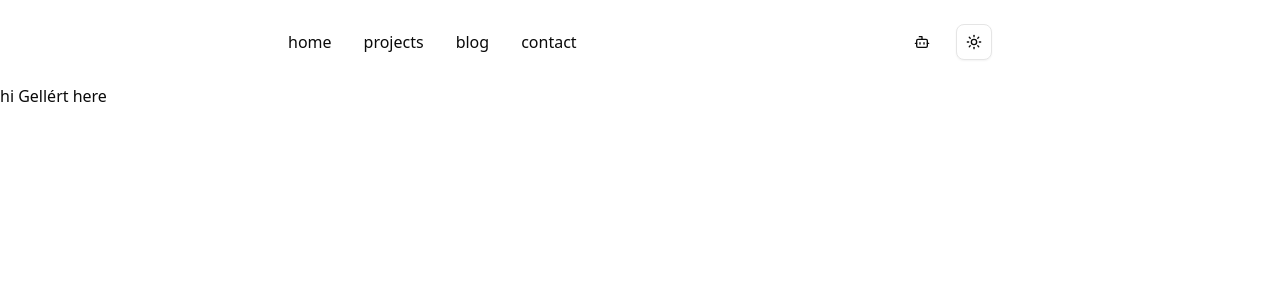
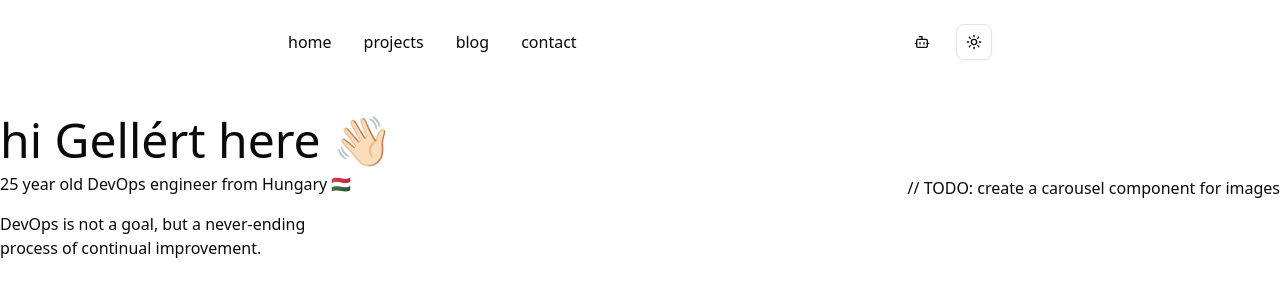
Before and after one commit to szidzse/portfolio, a Next.js app: page / in a window 1280 px wide. Shown: the top 300 px of the page. Built offline with nearby package versions, Linux system fonts and the light colour scheme.

Commit message:
start implementing landing page

```diff
--- a/src/app/page.tsx
+++ b/src/app/page.tsx
@@ -1,7 +1,30 @@
-export default function Home() {
+import React from "react";
+
+const BIRTH_YEAR = 2000;
+
+const Home = () => {
   return (
-    <article>
-      <h1 className="font-medium"> hi Gellért here</h1>
+    <article className="mt-8 flex flex-col gap-16 pb-16">
+      <section className="flex flex-col items-start gap-8 md:flex-row-reverse md:items-center md:justify-between">
+        // TODO: create a carousel component for images
+        <div className="flex max-w-[320px] flex-col sm:max-w-full">
+          <h1 className="title text-balance text-4xl sm:text-5xl">
+            hi Gellért here 👋🏻
+          </h1>
+
+          <p className="mt-2 whitespace-nowrap text-sm font-medium sm:text-base">
+            {new Date().getFullYear() - BIRTH_YEAR} year old DevOps engineer
+            from Hungary 🇭🇺
+          </p>
+
+          <p className="mt-4 max-w-sm text-balance text-sm sm:text-base">
+            DevOps is not a goal, but a never-ending process of continual
+            improvement.
+          </p>
+        </div>
+      </section>
     </article>
   );
-}
+};
+
+export default Home;
```
